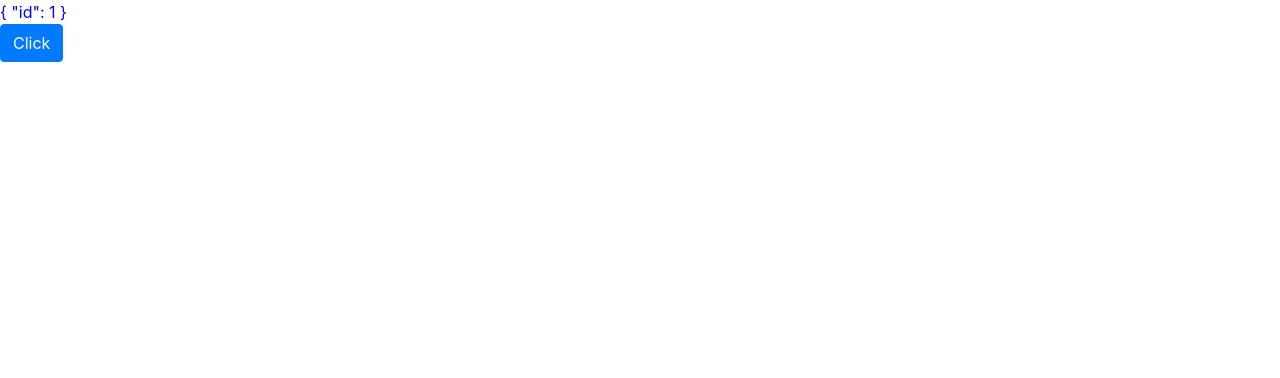
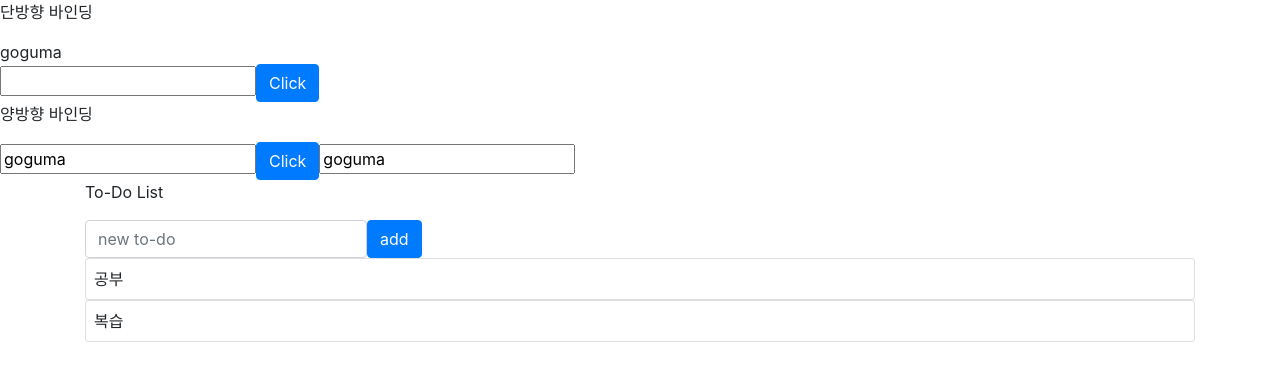
Before and after one commit to owohaha123/Vue, a Vue app in the folder vue3-project/: page / in a window 1280 px wide. Shown: the top 378 px of the page. Built offline with nearby package versions, Linux system fonts and the light colour scheme.

Commit message:
vue기초
v-bind , v-on , v-model

```diff
--- a/vue3-project/src/App.vue
+++ b/vue3-project/src/App.vue
@@ -1,23 +1,66 @@
 <!-- html -->
 <template>
-  <div class="name">
+  <p>단방향 바인딩</p>
+  <div v-bind:class="nameClass">
+    <!-- ref 사용 시 name.value 이런 식이 아닌 걍 name 으로 사용해준다-->
     {{ name }}
   </div>
-  <button class="btn btn-primary" v-on:click="updateName">Click</button>
+  <!-- ref 사용 시 데이터 바인딩/ [v-bind:] 는 [:]로 생략가능-->
+  <input v-bind:type="type" :value="name"/>
+  <!-- [v-on:] 는 [@]로 생략가능 -->
+  <button class="btn btn-primary" @click="updateName">Click</button>
+
+  <p>양방향 바인딩</p>
+  <input type="text" :value="name" @input="updateInput"/>
+  <button class="btn btn-primary" @click="onSubmit">Click</button>
+
+  <!-- 양방향바인딩 이해를 위한 앞선 설명들은 v-model 이면 뚝딱 대체됨  -->
+  <input type="text" v-model="name" />
+
+
+  <div class="container">
+    <p>To-Do List</p>
+    <form class="d-flex" @submit.prevent="onSubmit">
+      <div class="flex-glow-1">
+        <input class="form-control mr-2" type="text" v-model="todo" placeholder="new to-do"/>
+      </div>
+      <div>
+        <button class="btn btn-primary" type="submit">add</button>
+      </div>
+    </form>
+
+    <div class="card">
+      <div class="card-body p-2">
+        {{ todos[0].subject }}
+      </div>
+    </div>
+    <div class="card">
+      <div class="card-body p-2">
+        {{ todos[1].subject }}
+      </div>
+    </div>
+  </div>
 </template>
 
 <script>
-//import {ref} from 'vue';
-import { reactive } from 'vue';
+import {ref} from 'vue';
+//import { reactive } from 'vue';
 
 
 export default {
   setup() {
     //let name = "goguma"; //값이 변해야 하니 let로 선언
-    //const name = ref('goguma');
-    const name = reactive({
-      id: 1
-    });
+    const name = ref('goguma');
+    const type = ref('number');
+    const nameClass = ref('');
+    const todo = ref('');
+    const todos = ref([
+      {id:1 , subject:'공부'},
+      {id:2 , subject:'복습'}
+    ]);
+    // const name = reactive({
+    //   id: 1
+    // });
 
     // const greeting = (name) => {
     //   return "hello," + name;
@@ -26,15 +69,37 @@ export default {
 
     const updateName = () => {
       //name = "gamza";
-      //name.value = "gamza"; //ref 사용 시 value 붙여줘야 함 (기본 자료형 등 사용가능)
-      name.id = 2; //reactive (object 나 array 만 사용 가능)
-      console.log(name)
+      name.value = "gamza"; //ref 사용 시 value 붙여줘야 함 (기본 자료형 등 사용가능)
+      type.value = "text";
+      nameClass.value = "name";
+      //name.id = 2; //reactive (object 나 array 만 사용 가능)
+      //console.log(name)
     };
+
+    const onSubmit = () => {
+      todos.value.push({
+        id: Date.now(),
+        subject: todo.value,
+      })
+    };
+
+    const updateInput = (e) => {
+      name.value = e.target.value;
+    };
+
     return {
       //greet,
       name,
-      updateName
+      updateName,
       //greeting,
+      type,
+      nameClass,
+
+      onSubmit,
+      updateInput,
+
+      todo,
+      todos,
     };
   },
 };
```
